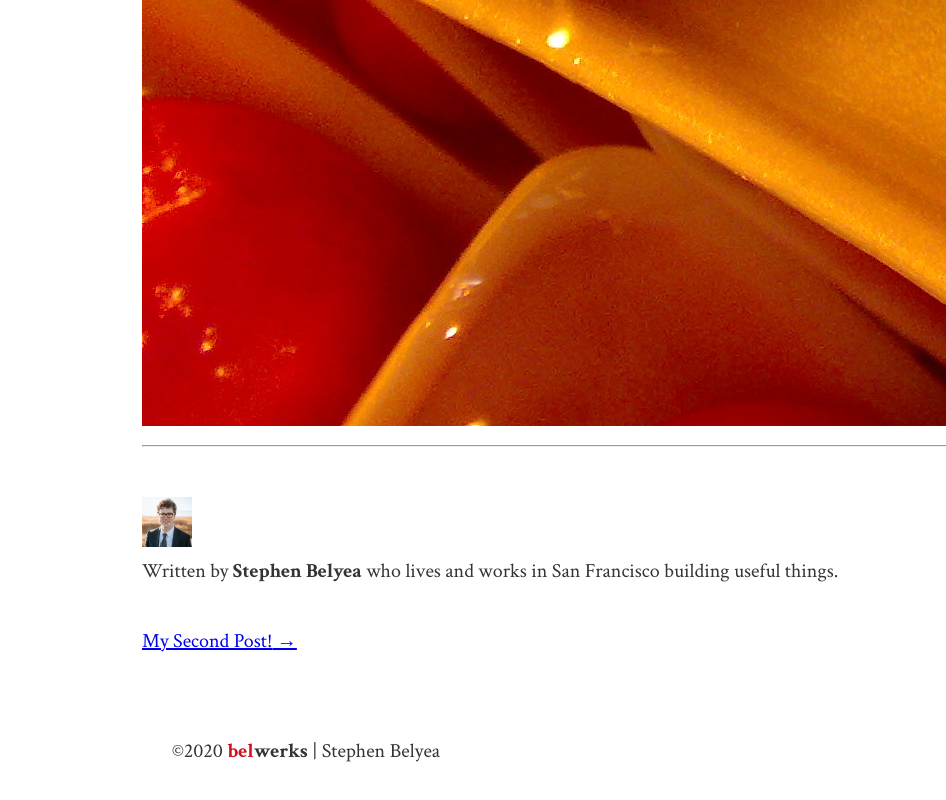
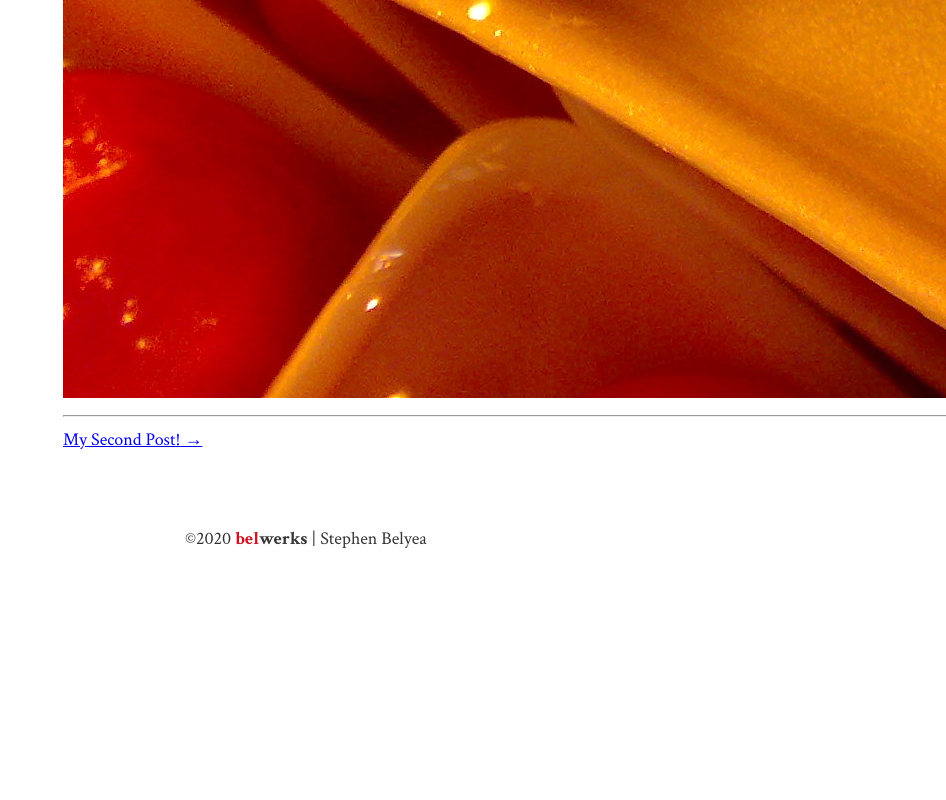
Before and after one commit to stephenbelyea/belwerks-blog, a Gatsby site: page /hello-world/ in a window 1280 px wide. Shown: the part 1390-2190 px from the top of the page, without its empty margins (334-1280 px from the left). After the commit the page ends 1978 px from the top, so only its background shows below. Built offline with nearby package versions, Linux system fonts and the light colour scheme; Gatsby itself is replaced by a stand-in of ours.

Commit message:
Add sample blog page queries, delete unused default files

```diff
--- a/_old/_index.js
+++ /dev/null
@@ -1,68 +0,0 @@
-import React from "react";
-import { Link, graphql } from "gatsby";
-
-import Bio from "../components/bio";
-import Layout from "../components/layout";
-import SEO from "../components/seo";
-
-class BlogIndex extends React.Component {
-  render() {
-    const { data } = this.props;
-    const siteTitle = data.site.siteMetadata.title;
-    const posts = data.allMarkdownRemark.edges;
-
-    return (
-      <Layout location={this.props.location} title={siteTitle}>
-        <SEO title="All posts" />
-        <Bio />
-        {posts.map(({ node }) => {
-          const title = node.frontmatter.title || node.fields.slug;
-          return (
-            <article key={node.fields.slug}>
-              <header>
-                <h3>
-                  <Link to={node.fields.slug}>{title}</Link>
-                </h3>
-                <small>{node.frontmatter.date}</small>
-              </header>
-              <section>
-                <p
-                  dangerouslySetInnerHTML={{
-                    __html: node.frontmatter.description || node.excerpt,
-                  }}
-                />
-              </section>
-            </article>
-          );
-        })}
-      </Layout>
-    );
-  }
-}
-
-export default BlogIndex;
-
-export const pageQuery = graphql`
-  query {
-    site {
-      siteMetadata {
-        title
-      }
-    }
-    allMarkdownRemark(sort: { fields: [frontmatter___date], order: DESC }) {
-      edges {
-        node {
-          excerpt
-          fields {
-            slug
-          }
-          frontmatter {
-            date(formatString: "MMMM DD, YYYY")
-            title
-            description
-          }
-        }
-      }
-    }
-  }
-`;
--- a/src/components/bio.js
+++ /dev/null
@@ -1,42 +0,0 @@
-/**
- * Bio component that queries for data
- * with Gatsby's useStaticQuery component
- *
- * See: https://www.gatsbyjs.org/docs/use-static-query/
- */
-
-import React from "react";
-import { useStaticQuery, graphql } from "gatsby";
-import Image from "gatsby-image";
-
-const Bio = () => {
-  const data = useStaticQuery(graphql`
-    query BioQuery {
-      avatar: file(absolutePath: { regex: "/profile-pic.jpg/" }) {
-        childImageSharp {
-          fixed(width: 50, height: 50) {
-            ...GatsbyImageSharpFixed
-          }
-        }
-      }
-      site {
-        siteMetadata {
-          author
-        }
-      }
-    }
-  `);
-
-  const { author } = data.site.siteMetadata;
-  return (
-    <div>
-      <Image fixed={data.avatar.childImageSharp.fixed} alt={author} />
-      <p>
-        Written by <strong>{author}</strong> who lives and works in San
-        Francisco building useful things.
-      </p>
-    </div>
-  );
-};
-
-export default Bio;
--- a/src/components/layout.js
+++ b/src/components/layout.js
@@ -1,6 +1,6 @@
 import React from "react";
 import { Helmet } from "react-helmet";
-import { useStaticQuery, graphql } from "gatsby";
+import { useStaticQuery, graphql, Link } from "gatsby";
 
 const year = new Date().getFullYear();
 const rootPath = `${__PATH_PREFIX__}/`;
@@ -11,8 +11,7 @@ function Layout({ location, title, children }) {
       query {
         site {
           siteMetadata {
-            title
-            description
+            title,
             author
           }
         }
@@ -46,11 +45,9 @@ function Layout({ location, title, children }) {
       </Helmet>
       <div className="layout">
         <div className="info">
-          <h2>
-            <strong>
-              <span className="red">bel</span>werks blog
-            </strong>
-          </h2>
+          <Link to="/" className="blog-name heading">
+            <span className="red">bel</span>werks blog
+          </Link>
         </div>
         <main className="main">{children}</main>
         <div className="feed">
@@ -63,7 +60,7 @@ function Layout({ location, title, children }) {
           <strong>
             <span className="red">bel</span>werks
           </strong>{" "}
-          | Stephen Belyea
+          | {site.siteMetadata.author}
         </p>
       </footer>
     </div>
--- a/src/templates/blog-post.js
+++ b/src/templates/blog-post.js
@@ -1,7 +1,5 @@
 import React from "react";
 import { Link, graphql } from "gatsby";
-
-import Bio from "../components/bio";
 import Layout from "../components/layout";
 import SEO from "../components/seo";
 
@@ -24,9 +22,6 @@ class BlogPostTemplate extends React.Component {
           </header>
           <section dangerouslySetInnerHTML={{ __html: post.html }} />
           <hr />
-          <footer>
-            <Bio />
-          </footer>
         </article>
 
         <nav>
--- a/static/styles.css
+++ b/static/styles.css
@@ -7,6 +7,7 @@
   --font-heading: "Montserrat", Helvetica, sans-serif;
   --font-weight-normal: 400;
   --font-weight-bold: 700;
+  --font-size: 20px;
 }
 
 
@@ -22,7 +23,7 @@ html, body {
 }
 
 html {
-  font-size: 20px;
+  font-size: var(--font-size);
 }
 
 body {
@@ -34,7 +35,7 @@ body {
 }
 
 .page {
-  width: 85vw;
+  width: 95vw;
   max-width: 65rem;
   margin: 0 auto;
   display: flex;
@@ -107,3 +108,12 @@ h3 {
 .block {
   display: block;
 }
+
+
+/* Responsive */
+
+@media screen and (max-width: 1350px) {
+  :root {
+    --font-size: 18px;
+  }
+}
```
Also changed, not shown: _old/_layout.js (deleted, +0 -37 lines), src/pages/index.js (+43 -0 lines), content/assets/profile-pic.jpg (deleted).
